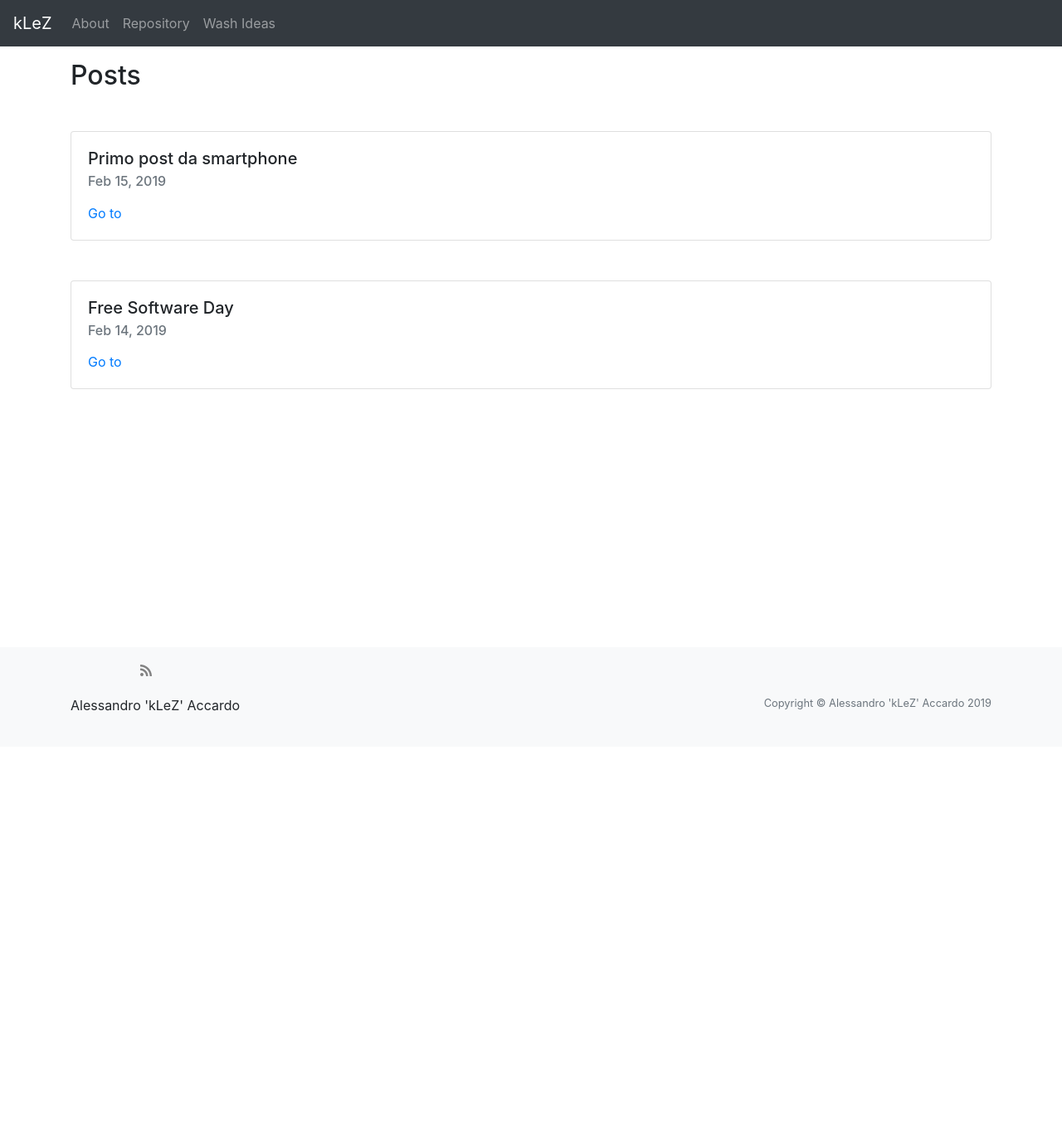
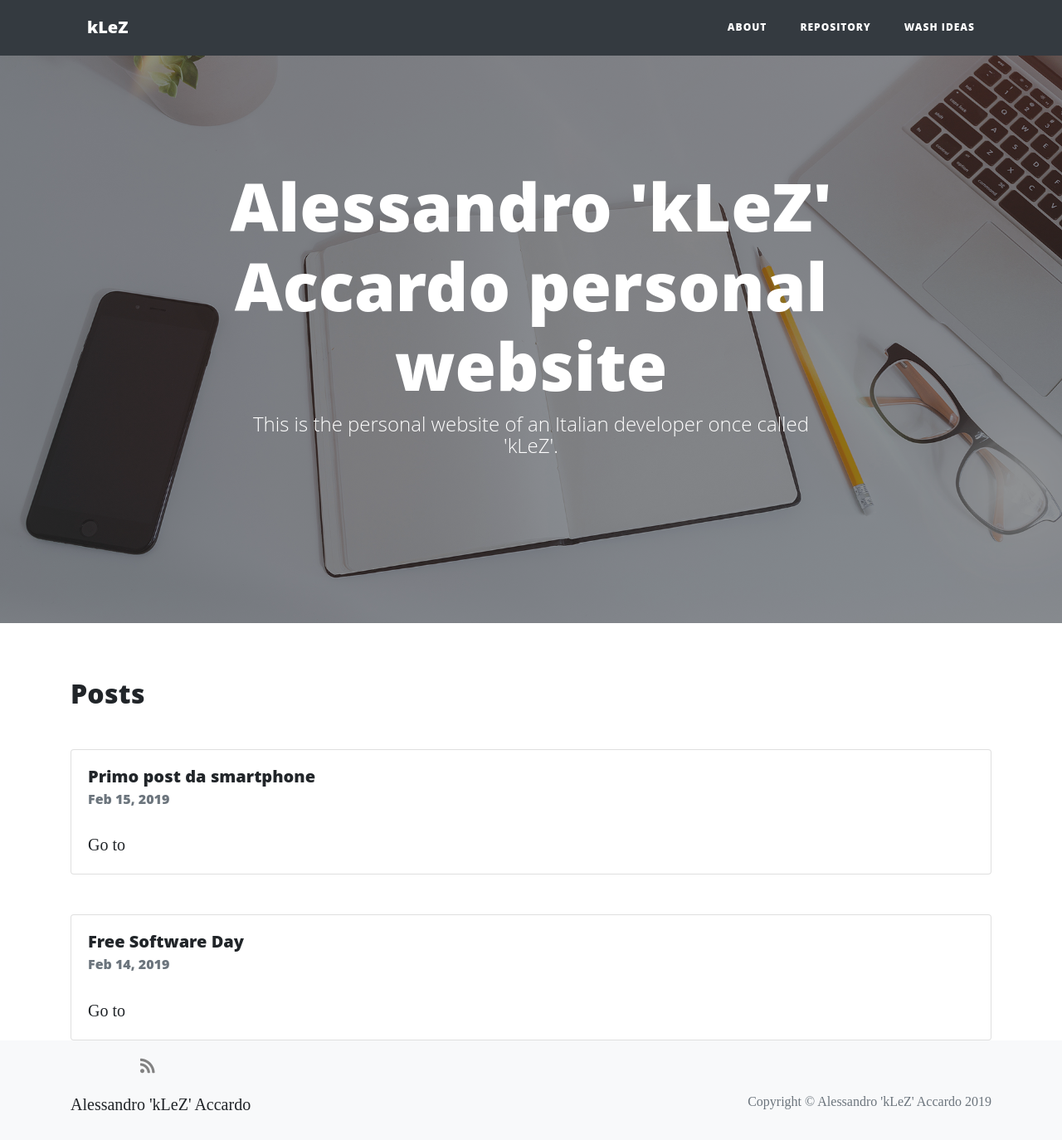
Before and after one commit to kLeZ/kLeZ.github.io, a Jekyll site: the page built from index.md, in a window 1280 px wide. Shown: the whole page at 83% size. Built offline with Jekyll 4.4.1, drawn with Linux system fonts in a browser that asks for light colours; before the commit the page ends 900 px from its top, so only the background shows below that.

Commit message:
- clean blog css porting done

```diff
--- a/_config.yml
+++ b/_config.yml
@@ -8,6 +8,7 @@ copyright: Copyright © Alessandro 'kLeZ' Accardo 2019
 
 author:
     name: Alessandro 'kLeZ' Accardo
+    brand: kLeZ
     email: klez@pm.me
     social:
         - name: twitter
--- a/_includes/header.html
+++ b/_includes/header.html
@@ -1,11 +1,12 @@
-<header role="banner">
-	<nav class="navbar navbar-expand-lg navbar-dark bg-dark">
-		<a class="navbar-brand" rel="author" href="/">kLeZ</a>
-		<button class="navbar-toggler" type="button" data-toggle="collapse" data-target="#navbar" aria-controls="navbar" aria-expanded="false" aria-label="Toggle navigation">
-			<span class="navbar-toggler-icon"></span>
+<nav class="navbar navbar-expand-lg navbar-dark bg-dark fixed-top" id="mainNav">
+	<div class="container">
+		<a class="navbar-brand" href="/">{{ site.author.brand }}</a>
+		<button class="navbar-toggler navbar-toggler-right" type="button" data-toggle="collapse" data-target="#navbarResponsive" aria-controls="navbarResponsive" aria-expanded="false" aria-label="Toggle navigation">
+			Menu
+			<i class="fa fa-bars"></i>
 		</button>
-		<nav id="navbar" class="collapse navbar-collapse">
-			<ul class="navbar-nav mr-auto">
+		<div class="collapse navbar-collapse" id="navbarResponsive">
+			<ul class="navbar-nav ml-auto">
 				{% assign links = site.data.navigation %}
 				{% for link in links %}
 					{% assign class = nil %}
@@ -38,6 +39,19 @@
 					{% endif %}
 				{% endfor %}
 			</ul>
-		</nav>
-	</nav>
+		</div>
+	</div>
+</nav>
+<header class="masthead" style="background-image: url('{{ '/assets/img/home-bg.jpg' | relative_url }}')">
+	<div class="overlay"></div>
+	<div class="container">
+		<div class="row">
+			<div class="col-lg-8 col-md-10 mx-auto">
+				<div class="site-heading">
+					<h1>{{ site.title }}</h1>
+					<span class="subheading">{{ site.description }}</span>
+				</div>
+			</div>
+		</div>
+	</div>
 </header>
--- a/_includes/social.html
+++ b/_includes/social.html
@@ -8,7 +8,7 @@
 			{%- assign social_conf = site.data.social | where: "name", acct.name -%}
 			{%- assign base_url = social_conf.first.url -%}
 		{%- endif -%}
-		{%- assign url = base_url | append: "/" | append: acct.username -%}
+		{%- assign url = base_url | append: acct.username -%}
 			<a href="{{ url }}">
 			{%- if acct.icon -%}
 				{%- if acct.icon.type == "fa" -%}
--- a/_sass/bootkyll.scss
+++ b/_sass/bootkyll.scss
@@ -1,9 +1,13 @@
 @charset "utf-8";
-
-$footer-height:		7.5rem;
-$grey-color:		#828282 !default;
 
 // Import partials.
 @import
-	"bootkyll/base",
-	"bootkyll/layout";
+	"bootkyll/variables",
+	"bootkyll/mixins",
+	"bootkyll/global",
+	"bootkyll/navbar",
+	"bootkyll/masthead",
+	"bootkyll/post",
+	"bootkyll/contact",
+	"bootkyll/footer",
+	"bootkyll/bootstrap-overrides";
--- a/_sass/bootkyll/_base.scss
+++ /dev/null
@@ -1,6 +0,0 @@
-.svg-icon {
-	width: 22px;
-	height: 22px;
-	fill: #{$grey-color};
-	color: #{$grey-color};
-}
--- /dev/null
+++ b/_sass/bootkyll/_bootstrap-overrides.scss
@@ -0,0 +1,28 @@
+// Bootstrap overrides for this template
+.btn {
+	font-size: 14px;
+	font-weight: 800;
+	padding: 15px 25px;
+	letter-spacing: 1px;
+	text-transform: uppercase;
+	border-radius: 0;
+	@include sans-serif-font;
+}
+
+.btn-primary {
+	background-color: $primary;
+	border-color: $primary;
+
+	&:hover,
+	&:focus,
+	&:active {
+		color: $white;
+		background-color: darken($primary, 7.5) !important;
+		border-color: darken($primary, 7.5) !important;
+	}
+}
+
+.btn-lg {
+	font-size: 16px;
+	padding: 25px 35px;
+}
--- /dev/null
+++ b/_sass/bootkyll/_contact.scss
@@ -0,0 +1,65 @@
+// Styling for the contact page
+.floating-label-form-group {
+	font-size: 14px;
+	position: relative;
+	margin-bottom: 0;
+	padding-bottom: 0.5em;
+	border-bottom: 1px solid $gray-300;
+
+	input,
+	textarea {
+		font-size: 1.5em;
+		position: relative;
+		z-index: 1;
+		padding: 0;
+		resize: none;
+		border: none;
+		border-radius: 0;
+		background: none;
+		box-shadow: none !important;
+		@include serif-font;
+
+		&::-webkit-input-placeholder {
+			color: $gray-600;
+			@include serif-font;
+		}
+	}
+
+	label {
+		font-size: 0.85em;
+		line-height: 1.764705882em;
+		position: relative;
+		z-index: 0;
+		top: 2em;
+		display: block;
+		margin: 0;
+		-webkit-transition: top 0.3s ease, opacity 0.3s ease;
+		-moz-transition: top 0.3s ease, opacity 0.3s ease;
+		-ms-transition: top 0.3s ease, opacity 0.3s ease;
+		transition: top 0.3s ease, opacity 0.3s ease;
+		vertical-align: middle;
+		vertical-align: baseline;
+		opacity: 0;
+	}
+
+	.help-block {
+		margin: 15px 0;
+	}
+}
+
+.floating-label-form-group-with-value {
+	label {
+		top: 0;
+		opacity: 1;
+	}
+}
+
+.floating-label-form-group-with-focus {
+	label {
+		color: $primary;
+	}
+}
+
+form .form-group:first-child .floating-label-form-group {
+	border-top: 1px solid $gray-300;
+}
--- /dev/null
+++ b/_sass/bootkyll/_footer.scss
@@ -0,0 +1,36 @@
+// Styling for the footer
+html {
+	position: relative;
+	min-height: 100%;
+}
+
+body {
+	margin-bottom: $footer-height;
+	/* Margin bottom by footer height */
+}
+
+footer {
+	position: absolute;
+	bottom: 0;
+	height: $footer-height;
+	/* Set the fixed height of the footer here */
+	padding: 50px 0 65px;
+
+	.list-inline {
+		margin: 0;
+		padding: 0;
+	}
+
+	.copyright {
+		font-size: 14px;
+		margin-bottom: 0;
+		text-align: center;
+	}
+
+	.svg-icon {
+		width: 22px;
+		height: 22px;
+		fill: #{$grey-650};
+		color: #{$grey-650};
+	}
+}
--- /dev/null
+++ b/_sass/bootkyll/_global.scss
@@ -0,0 +1,79 @@
+// Global styling for this template
+body {
+	font-size: 20px;
+	color: $gray-900;
+	@include serif-font;
+}
+
+p {
+	line-height: 1.5;
+	margin: 30px 0;
+
+	a {
+		text-decoration: underline;
+	}
+}
+
+h1,
+h2,
+h3,
+h4,
+h5,
+h6 {
+	font-weight: 800;
+	@include sans-serif-font;
+}
+
+a {
+	color: $gray-900;
+	@include transition-all;
+
+	&:focus,
+	&:hover {
+		color: $primary;
+	}
+}
+
+blockquote {
+	font-style: italic;
+	color: $gray-600;
+}
+
+.section-heading {
+	font-size: 36px;
+	font-weight: 700;
+	margin-top: 60px;
+}
+
+.caption {
+	font-size: 14px;
+	font-style: italic;
+	display: block;
+	margin: 0;
+	padding: 10px;
+	text-align: center;
+	border-bottom-right-radius: 5px;
+	border-bottom-left-radius: 5px;
+}
+
+::-moz-selection {
+	color: $white;
+	background: $primary;
+	text-shadow: none;
+}
+
+::selection {
+	color: $white;
+	background: $primary;
+	text-shadow: none;
+}
+
+img::selection {
+	color: $white;
+	background: transparent;
+}
+
+img::-moz-selection {
+	color: $white;
+	background: transparent;
+}
--- a/_sass/bootkyll/_layout.scss
+++ /dev/null
@@ -1,16 +0,0 @@
-html {
-	position: relative;
-	min-height: 100%;
-}
-
-body {
-	margin-bottom: $footer-height;
-	/* Margin bottom by footer height */
-}
-
-footer {
-	position: absolute;
-	bottom: 0;
-	height: $footer-height;
-	/* Set the fixed height of the footer here */
-}
--- /dev/null
+++ b/_sass/bootkyll/_masthead.scss
@@ -0,0 +1,96 @@
+// Styling for the masthead
+header.masthead {
+	// TIP: Background images are set within the HTML using inline CSS!
+	margin-bottom: 50px;
+	background: no-repeat center center;
+	background-color: $gray-600;
+	background-attachment: scroll;
+	position: relative;
+	@include background-cover;
+
+	.overlay {
+		position: absolute;
+		top: 0;
+		left: 0;
+		height: 100%;
+		width: 100%;
+		background-color: $gray-900;
+		opacity: 0.5;
+	}
+
+	.page-heading,
+	.post-heading,
+	.site-heading {
+		padding: 200px 0 150px;
+		color: white;
+
+		@media only screen and (min-width: 768px) {
+			padding: 200px 0;
+		}
+	}
+
+	.page-heading,
+	.site-heading {
+		text-align: center;
+
+		h1 {
+			font-size: 50px;
+			margin-top: 0;
+		}
+
+		.subheading {
+			font-size: 24px;
+			font-weight: 300;
+			line-height: 1.1;
+			display: block;
+			margin: 10px 0 0;
+			@include sans-serif-font;
+		}
+
+		@media only screen and (min-width: 768px) {
+			h1 {
+				font-size: 80px;
+			}
+		}
+	}
+
+	.post-heading {
+		h1 {
+			font-size: 35px;
+		}
+
+		.meta,
+		.subheading {
+			line-height: 1.1;
+			display: block;
+		}
+
+		.subheading {
+			font-size: 24px;
+			font-weight: 600;
+			margin: 10px 0 30px;
+			@include sans-serif-font;
+		}
+
+		.meta {
+			font-size: 20px;
+			font-weight: 300;
+			font-style: italic;
+			@include serif-font;
+
+			a {
+				color: $white;
+			}
+		}
+
+		@media only screen and (min-width: 768px) {
+			h1 {
+				font-size: 55px;
+			}
+
+			.subheading {
+				font-size: 30px;
+			}
+		}
+	}
+}
--- /dev/null
+++ b/_sass/bootkyll/_mixins.scss
@@ -0,0 +1,80 @@
+// Mixins
+// Bootstrap Button Variant
+@mixin button-variant($color, $background, $border) {
+	color: $color;
+	border-color: $border;
+	background-color: $background;
+
+	&.focus,
+	&:focus {
+		color: $color;
+		border-color: darken($border, 25%);
+		background-color: darken($background, 10%);
+	}
+
+	&:hover {
+		color: $color;
+		border-color: darken($border, 12%);
+		background-color: darken($background, 10%);
+	}
+
+	&.active,
+	&:active,
+	.open>&.dropdown-toggle {
+		color: $color;
+		border-color: darken($border, 12%);
+		background-color: darken($background, 10%);
+
+		&.focus,
+		&:focus,
+		&:hover {
+			color: $color;
+			border-color: darken($border, 25%);
+			background-color: darken($background, 17%);
+		}
+	}
+
+	&.active,
+	&:active,
+	.open>&.dropdown-toggle {
+		background-image: none;
+	}
+
+	&.disabled,
+	&[disabled],
+	fieldset[disabled] & {
+
+		&.focus,
+		&:focus,
+		&:hover {
+			border-color: $border;
+			background-color: $background;
+		}
+	}
+
+	.badge {
+		color: $background;
+		background-color: $color;
+	}
+}
+
+@mixin transition-all() {
+	-webkit-transition: all 0.2s;
+	-moz-transition: all 0.2s;
+	transition: all 0.2s;
+}
+
+@mixin background-cover() {
+	-webkit-background-size: cover;
+	-moz-background-size: cover;
+	-o-background-size: cover;
+	background-size: cover;
+}
+
+@mixin serif-font() {
+	font-family: 'Lora', 'Times New Roman', serif;
+}
+
+@mixin sans-serif-font() {
+	font-family: 'Open Sans', 'Helvetica Neue', Helvetica, Arial, sans-serif;
+}
--- /dev/null
+++ b/_sass/bootkyll/_navbar.scss
@@ -0,0 +1,115 @@
+// Styling for the navbar
+#mainNav {
+	position: absolute;
+	border-bottom: 1px solid $gray-200;
+	background-color: white;
+	@include sans-serif-font;
+
+	.navbar-brand {
+		font-weight: 800;
+		color: $gray-800;
+	}
+
+	.navbar-toggler {
+		font-size: 12px;
+		font-weight: 800;
+		padding: 13px;
+		text-transform: uppercase;
+		color: $gray-800;
+	}
+
+	.navbar-nav {
+		>li.nav-item {
+			>a {
+				font-size: 12px;
+				font-weight: 800;
+				letter-spacing: 1px;
+				text-transform: uppercase;
+			}
+		}
+	}
+
+	@media only screen and (min-width: 992px) {
+		border-bottom: 1px solid transparent;
+		background: transparent;
+
+		.navbar-brand {
+			padding: 10px 20px;
+			color: $white;
+
+			&:focus,
+			&:hover {
+				color: fade-out($white, .2);
+			}
+		}
+
+		.navbar-nav {
+			>li.nav-item {
+				>a {
+					padding: 10px 20px;
+					color: $white;
+
+					&:focus,
+					&:hover {
+						color: fade-out($white, .2);
+					}
+				}
+			}
+		}
+	}
+
+	@media only screen and (min-width: 992px) {
+		-webkit-transition: background-color 0.2s;
+		-moz-transition: background-color 0.2s;
+		transition: background-color 0.2s;
+		/* Force Hardware Acceleration in WebKit */
+		-webkit-transform: translate3d(0, 0, 0);
+		-moz-transform: translate3d(0, 0, 0);
+		-ms-transform: translate3d(0, 0, 0);
+		-o-transform: translate3d(0, 0, 0);
+		transform: translate3d(0, 0, 0);
+		-webkit-backface-visibility: hidden;
+
+		&.is-fixed {
+			/* when the user scrolls down, we hide the header right above the viewport */
+			position: fixed;
+			top: -67px;
+			-webkit-transition: -webkit-transform 0.2s;
+			-moz-transition: -moz-transform 0.2s;
+			transition: transform 0.2s;
+			border-bottom: 1px solid darken($white, .05);
+			background-color: fade-out($white, .1);
+
+			.navbar-brand {
+				color: $gray-900;
+
+				&:focus,
+				&:hover {
+					color: $primary;
+				}
+			}
+
+			.navbar-nav {
+				>li.nav-item {
+					>a {
+						color: $gray-900;
+
+						&:focus,
+						&:hover {
+							color: $primary;
+						}
+					}
+				}
+			}
+		}
+
+		&.is-visible {
+			/* if the user changes the scrolling direction, we show the header */
+			-webkit-transform: translate3d(0, 100%, 0);
+			-moz-transform: translate3d(0, 100%, 0);
+			-ms-transform: translate3d(0, 100%, 0);
+			-o-transform: translate3d(0, 100%, 0);
+			transform: translate3d(0, 100%, 0);
+		}
+	}
+}
--- /dev/null
+++ b/_sass/bootkyll/_post.scss
@@ -0,0 +1,49 @@
+// Styling for the post page
+.post-preview {
+	>a {
+		color: $gray-900;
+
+		&:focus,
+		&:hover {
+			text-decoration: none;
+			color: $primary;
+		}
+
+		>.post-title {
+			font-size: 30px;
+			margin-top: 30px;
+			margin-bottom: 10px;
+		}
+
+		>.post-subtitle {
+			font-weight: 300;
+			margin: 0 0 10px;
+		}
+	}
+
+	>.post-meta {
+		font-size: 18px;
+		font-style: italic;
+		margin-top: 0;
+		color: $gray-600;
+
+		>a {
+			text-decoration: none;
+			color: $gray-900;
+
+			&:focus,
+			&:hover {
+				text-decoration: underline;
+				color: $primary;
+			}
+		}
+	}
+
+	@media only screen and (min-width: 768px) {
+		>a {
+			>.post-title {
+				font-size: 36px;
+			}
+		}
+	}
+}
--- /dev/null
+++ b/_sass/bootkyll/_variables.scss
@@ -0,0 +1,36 @@
+// Variables
+
+$footer-height: 7.5rem;
+
+$white: #fff !default;
+$gray-100: #f8f9fa !default;
+$gray-200: #e9ecef !default;
+$gray-300: #dee2e6 !default;
+$gray-400: #ced4da !default;
+$gray-500: #adb5bd !default;
+$gray-600: #868e96 !default;
+$grey-650: #828282 !default;
+$gray-700: #495057 !default;
+$gray-800: #343a40 !default;
+$gray-900: #212529 !default;
+$black: #000 !default;
+
+$blue: #007bff !default;
+$indigo: #6610f2 !default;
+$purple: #6f42c1 !default;
+$pink: #e83e8c !default;
+$red: #dc3545 !default;
+$orange: #fd7e14 !default;
+$yellow: #ffc107 !default;
+$green: #28a745 !default;
+$teal: #0085A1 !default;
+$cyan: #17a2b8 !default;
+
+$primary: $teal !default;
+$secondary: $gray-600 !default;
+$success: $green !default;
+$info: $cyan !default;
+$warning: $yellow !default;
+$danger: $red !default;
+$light: $gray-100 !default;
+$dark: $gray-800 !default;
```
Also changed, not shown: _data/social.yml (+9 -9 lines), assets/img/home-bg.jpg (added).
